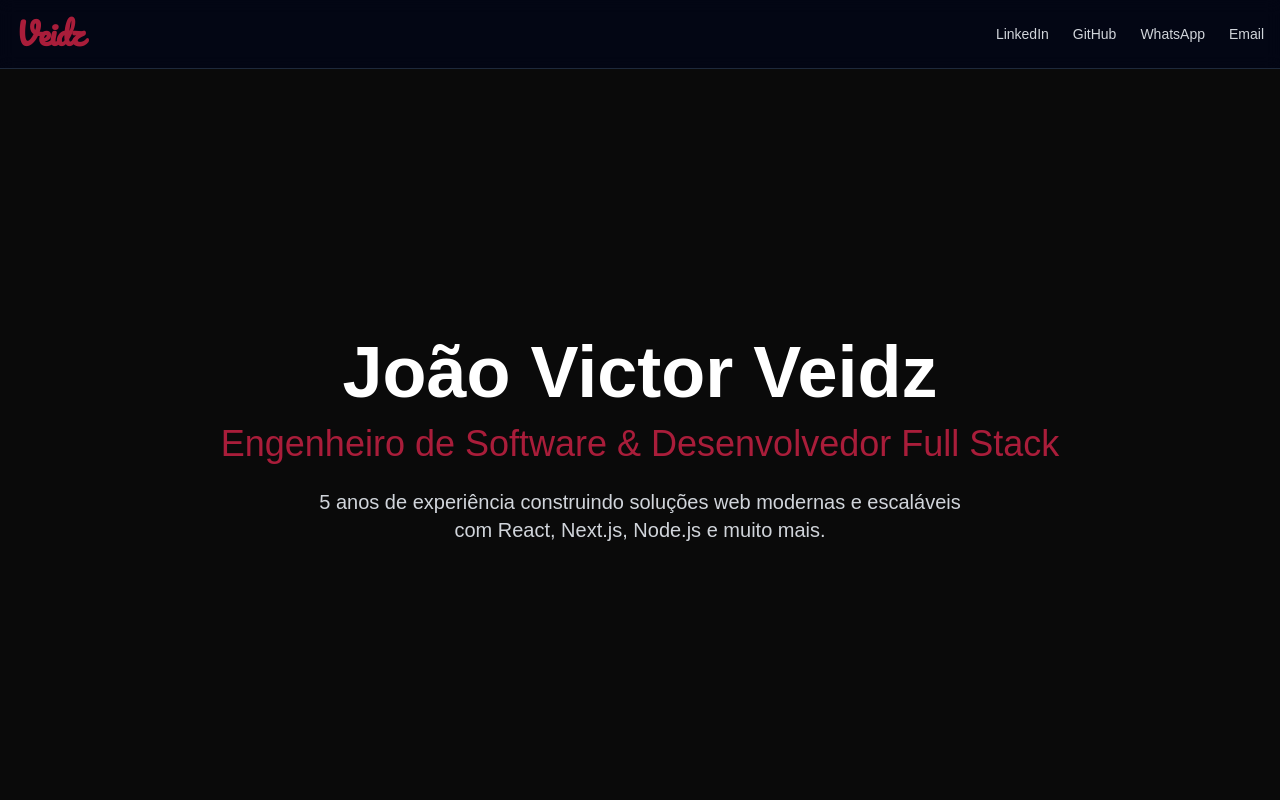
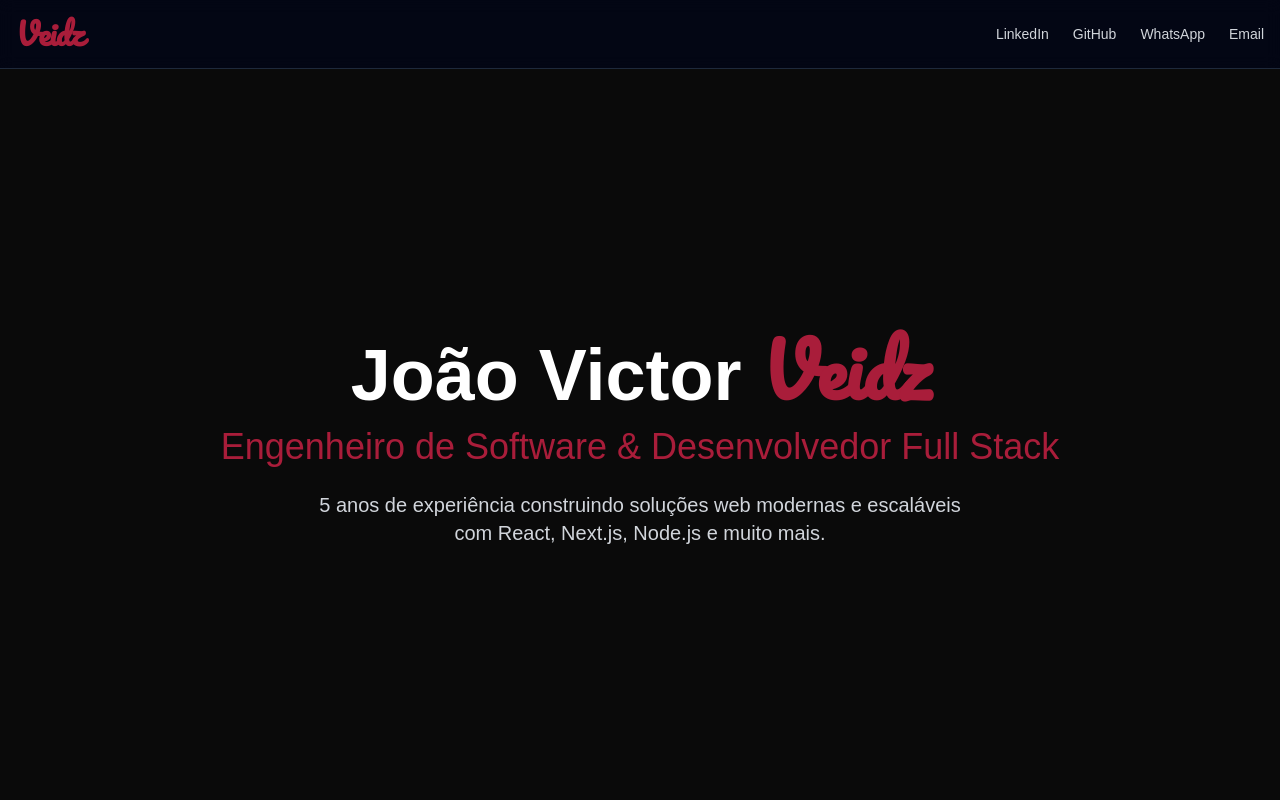
Before and after one commit to veidz/portfolio, a Next.js app: page / in a window 1280 px wide. Shown: the top 800 px of the page. Built offline with nearby package versions, Linux system fonts and the light colour scheme.

Commit message:
refactor: change last name style from hero section

```diff
--- a/src/components/Hero/Hero.tsx
+++ b/src/components/Hero/Hero.tsx
@@ -3,12 +3,19 @@
 import { HeroProps } from './Hero.types'
 
 export const Hero = ({ name, title, description }: HeroProps) => {
+  const nameParts = name.split(' ')
+  const lastWord = nameParts[nameParts.length - 1]
+  const restOfName = nameParts.slice(0, -1).join(' ')
+
   return (
     <section className='relative min-h-screen flex items-center justify-center bg-[var(--bg-primary)] pt-20'>
       <div className='container mx-auto px-4'>
         <div className='max-w-4xl mx-auto text-center'>
           <h1 className='text-5xl md:text-7xl font-bold text-[var(--text-primary)] mb-4'>
-            {name}
+            <span>{restOfName} </span>
+            <span className='font-[family-name:var(--font-pacifico)] text-[var(--brand-primary)]'>
+              {lastWord}
+            </span>
           </h1>
           <h2 className='text-2xl md:text-4xl text-[var(--brand-primary)] mb-6'>
             {title}
```
Also changed, not shown: 2 other files (tests, documents, lock files or other folders).
